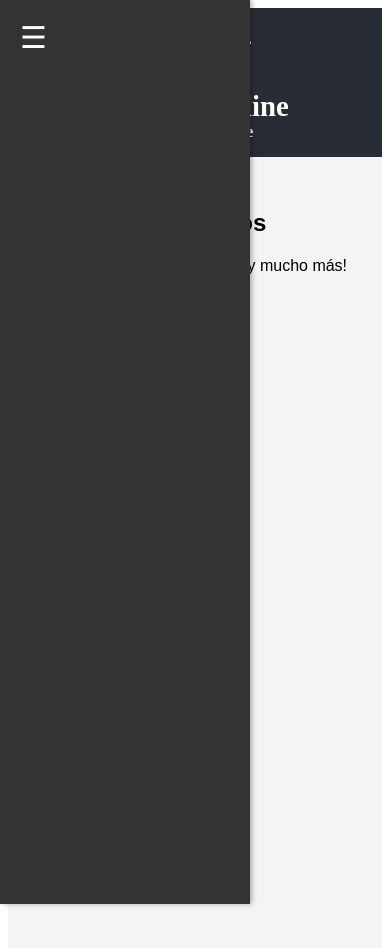
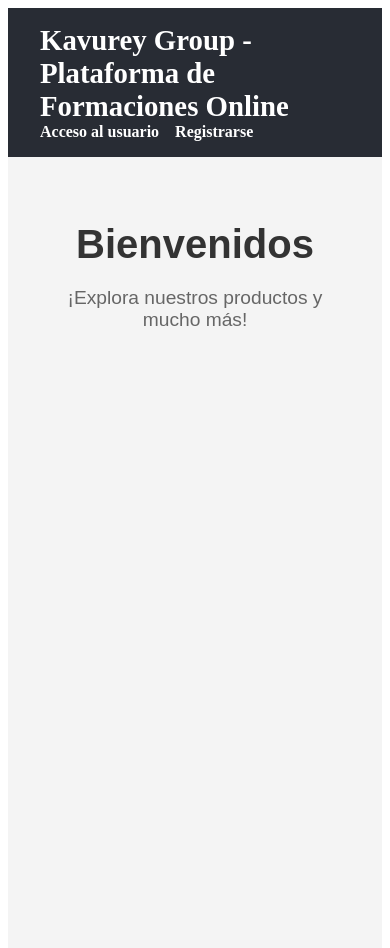
Before and after one commit to MarcosEsquibel/ProyectoCursos, a React (Vite) app in the folder vite-project/: page / in a window 390 px wide. Shown: the top 948 px of the page. Built offline with nearby package versions, Linux system fonts and the light colour scheme.

Commit message:
probando mas---

```diff
--- a/vite-project/src/pages/Home.css
+++ b/vite-project/src/pages/Home.css
@@ -6,6 +6,7 @@
     height: 100vh;
     display: flex;
     flex-direction: column;
+    position: relative;
   }
 
   /* Botón de hamburguesa */
@@ -22,18 +23,23 @@
     padding: 0; /* Elimina cualquier padding extra */
   }
 
-/* Menú de navegación */
+  /* Menú de navegación (Sidebar) */
   .sidebar {
     position: fixed;
     top: 0;
-  left: 0;
+    left: -250px; /* El menú comienza oculto */
     width: 250px;
     height: 100%;
-  background-color: #333;
+    background-color: transparent; /* El fondo solo será visible cuando esté abierto */
     padding-top: 60px;
     box-shadow: 2px 0 5px rgba(0, 0, 0, 0.3);
-  transition: transform 0.3s ease;
-  transform: translateX(-250px); /* Está oculto por defecto */
+    transition: transform 0.3s ease, background-color 0.3s ease;
+  }
+
+  /* Cuando el menú está abierto, moverlo a la izquierda y agregar fondo */
+  .sidebar.open {
+    transform: translateX(250px); /* El menú se despliega */
+    background-color: #333; /* El fondo solo aparece cuando se abre */
   }
 
   .sidebar ul {
@@ -55,11 +61,6 @@
     transition: background-color 0.3s, color 0.3s;
   }
 
-/* Cuando el menú está abierto, moverlo a la izquierda */
-.home-container .sidebar {
-  transform: translateX(0); /* El menú se despliega */
-}
-
   /* Efecto hover para los enlaces del menú */
   .sidebar a:hover {
     background-color: #f39c12;
@@ -75,3 +76,48 @@
   }
 
   /* Estilos para la cabecera */
+  .header {
+    display: flex;
+    justify-content: center;
+    align-items: center;
+    padding: 1rem;
+    background-color: #282c34;
+    position: relative;
+  }
+
+  .logo-link {
+    color: white;
+    text-decoration: none;
+    font-size: 1.8rem;
+  }
+
+  /* Estilo para la bienvenida */
+  .welcome {
+    text-align: center;
+    margin-top: 2rem;
+  }
+
+  .welcome h2 {
+    font-size: 2.5rem;
+    color: #333;
+  }
+
+  .welcome p {
+    font-size: 1.2rem;
+    color: #666;
+  }
+
+  /* Responsividad */
+  @media (max-width: 768px) {
+    .hamburger {
+      left: 15px;
+    }
+
+    .sidebar {
+      width: 200px; /* Ajuste para pantallas pequeñas */
+    }
+
+    .main-content {
+      margin-left: 0;
+    }
+  }
```
Lines whose indentation alone changed are shown as unchanged.
